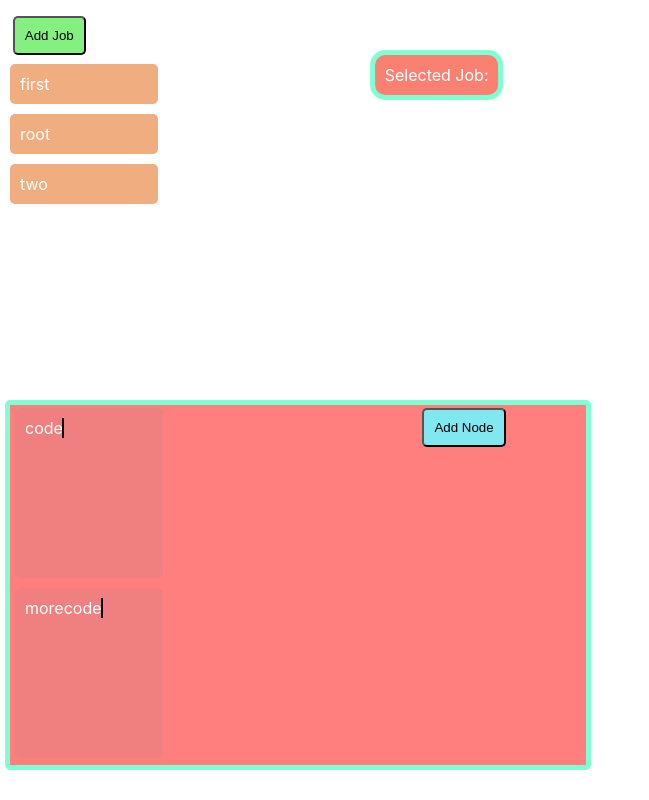
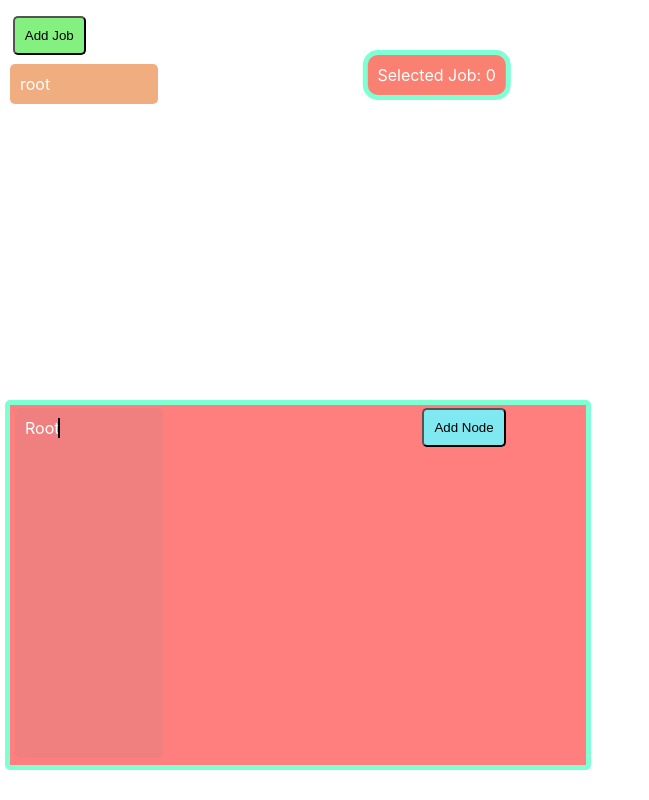
Before and after one commit to georgedobric/2023-React-JS-Project-Management-App, a React (Create React App) app: page / in a window 1280 px wide. Shown: the whole page, without its empty margins (0-649 px from the left). Built offline with nearby package versions, Linux system fonts and the light colour scheme.

Commit message:
able to add 2 nodes and have them assigned to the selected job. adding a third node causes an issue at when attempting to map the nodes. although the third node is indeed stored in the jobnodes array before the error lands.

```diff
--- a/src/App.js
+++ b/src/App.js
@@ -8,27 +8,38 @@ import Job from './components/Job';
 function App( { selectedJob }) {
 
   //Create an array of job objects, expandable upon user input.
-   ///const [job, setJob] = useState([{id:0, title:'root', tree:[ { id: 0, subject: "Root" } ]}] );
-   const [job, setJob] = useState([
-    { id: 0, title:'first', tree: [{ id: 31, subject: 'code' }, { id: 32, subject: 'morecode' }] },
-    { id: 1, title:'root', tree: [{ id: 11, subject: 'Math' }, { id: 12, subject: 'Science' }] },
-    { id: 2, title:'two', tree: [{ id: 21, subject: 'History' }, { id: 22, subject: 'Geography' }] }
-  ]);
+   const [job, setJob] = useState([{id:0, title:'root', tree:[ { id: 0, subject: "Root" } ]}] );
+  //  const [job, setJob] = useState([
+  //   { id: 0, title:'first', tree: [{ id: 31, subject: 'code' }, { id: 32, subject: 'morecode' }] },
+  //   { id: 1, title:'root', tree: [{ id: 11, subject: 'Math' }, { id: 12, subject: 'Science' }] },
+  //   { id: 2, title:'two', tree: [{ id: 21, subject: 'History' }, { id: 22, subject: 'Geography' }] }
+  // ]);
   //const [job, setJob] = useState([{id:0}]);
 
   job.current = 0;
   ////////////////////////////////
   //Create and handle the selected job number from the job component
-  const [dataFromChild, setDataFromChild] = useState('');
+  const [dataFromChild, setDataFromChild] = useState(0); //previously was useState('')
 
   const handleDataFromChild = (data) => {
     setDataFromChild(data);
   };
   ////////////////////////////////
 
+  //Update the current job's node tree using data from node.js
+  const [nodeDataFromChild, setNodeDataFromChild] = useState('');
+
+  const updateJobTree = (data) => {
+    setNodeDataFromChild(data);
+  };
+
   useEffect(() => {
     console.log(job); // Log the updated state on each re-render
+
     job.current = dataFromChild; //edit 06.28.23
+    if (nodeDataFromChild != ""){
+    job[job.current].tree = nodeDataFromChild; //August 9th, 23 edit
+    }
   }, [job]);
 
   /*const asdf = document.getElementById('viewing');
@@ -47,7 +58,7 @@ function App( { selectedJob }) {
     <div className='contianer'>
       <Job job={job} setJob={setJob} sendDataToParent={handleDataFromChild}/>
       <div>
-      <Node job={job} currentJob={dataFromChild || 0}/>
+      <Node job={job} currentJob={dataFromChild || 0} sendNodeDataToParent={updateJobTree}/>
       </div>
       <div style={{ textAlign: 'center' }}>
       <p className='selectedJob'>Selected Job: {dataFromChild}</p>
--- a/src/components/Node.js
+++ b/src/components/Node.js
@@ -2,7 +2,7 @@ import React, { useState, useEffect, useRef } from "react";
 import "./Node.css";
 import { getMouseEventOptions } from "@testing-library/user-event/dist/utils";
 
-function Node( { job, currentJob }) {
+function Node( { job, currentJob, sendNodeDataToParent }) {
   /* Turn the Node into a button which, when clicked, prompts the user to
     input some text which will be logged to the console. */
 
@@ -10,7 +10,7 @@ function Node( { job, currentJob }) {
   const [selectedNode, setSelectedNode] = useState(0);
   const SwitchJob = (id) => {
     setSelectedNode(id);
-    setJobNodes(job[id].tree);
+    //setJobNodes(job[id].tree); //TEMPORARILY COMMENTED OUT
 
   }
 
@@ -127,12 +127,38 @@ function Node( { job, currentJob }) {
   //   //console.log(currentJob);
   // }, [jobNodes]);
 
+
+
+
+// Initialize the jobNodes array, and keep the jobNodes array updated
+// TEMPORARILY commenting out this switchjob useeffect since its being called several times
   useEffect(() => {
-    setJobNodes (job[currentJob].tree, addedObject);
+    if (jobNodes.length <= job[currentJob].tree.length){
+      setJobNodes (job[currentJob].tree, addedObject);
+    }
+    sendNodeDataToParent(jobNodes)
   }, [SwitchJob]);
+
+
+
+
   //temporarily removed:
   //<div className="nodeWindowBorder"></div>
  // <div className="nodeWindow" onClick={getMouseEventOptions}>
+
+//  useEffect(() => {
+//   // Find the index of the item you want to update
+//   const itemIndex = job.findIndex(job => job.id === currentJob);
+
+//   // If the item is found, update its component property
+//   if (itemIndex !== -1) {
+//     const updatedJob = [...job];
+//     updatedJob[itemIndex].tree = jobNodes;
+//     job = updatedJob;
+//     //setJob(updatedJob);
+//   }
+// }, [job]);
+
 
   return (
     <div>
```
